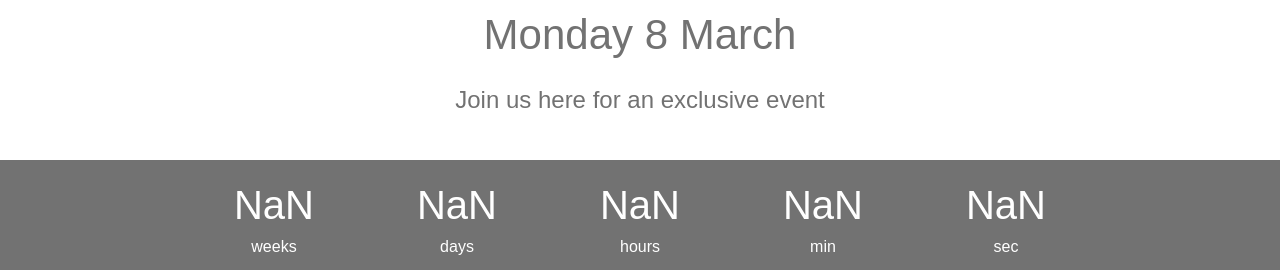
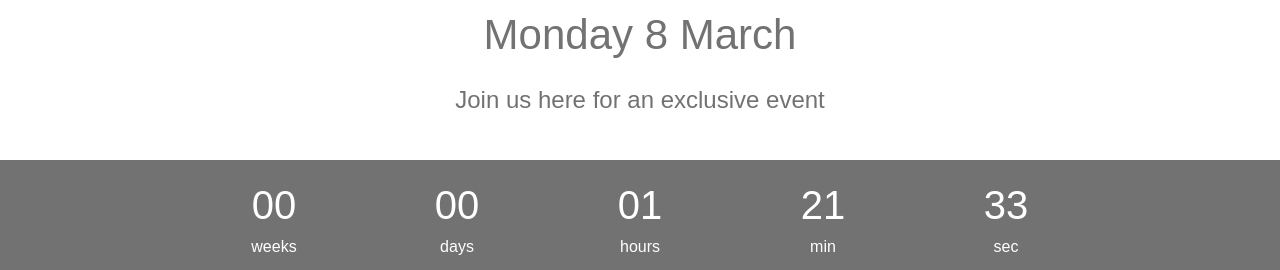
Before and after one commit to jakeyarrington/Static-Events-Sites, a plain HTML site: page NYR-us/index.html in a window 1280 px wide. Shown: the part 682-952 px from the top of the page. Drawn offline with Linux system fonts and the light colour scheme.

Commit message:
Update index.html

```diff
--- a/NYR-us/index.html
+++ b/NYR-us/index.html
@@ -106,7 +106,7 @@
         </footer>
 
         <script>
-            var time = new Date('2021-03-08T16:00:00 GMT-0000');
+            var time = new Date('Mon Mar 08 2021 16:00:00 GMT-0000');
 
             var ticker = setInterval(function(){
 
```
